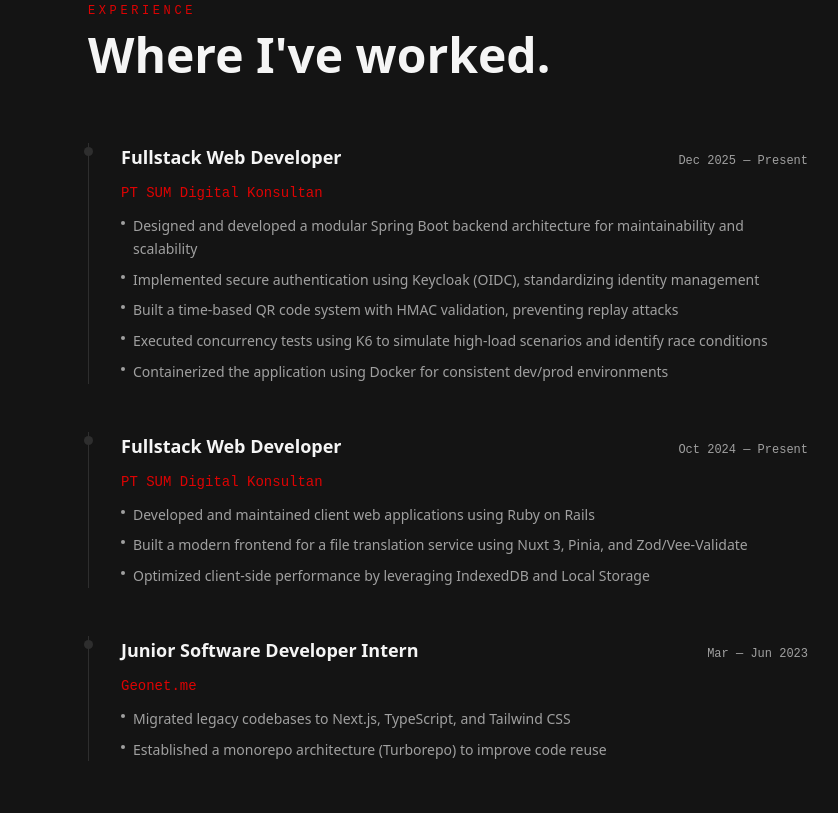
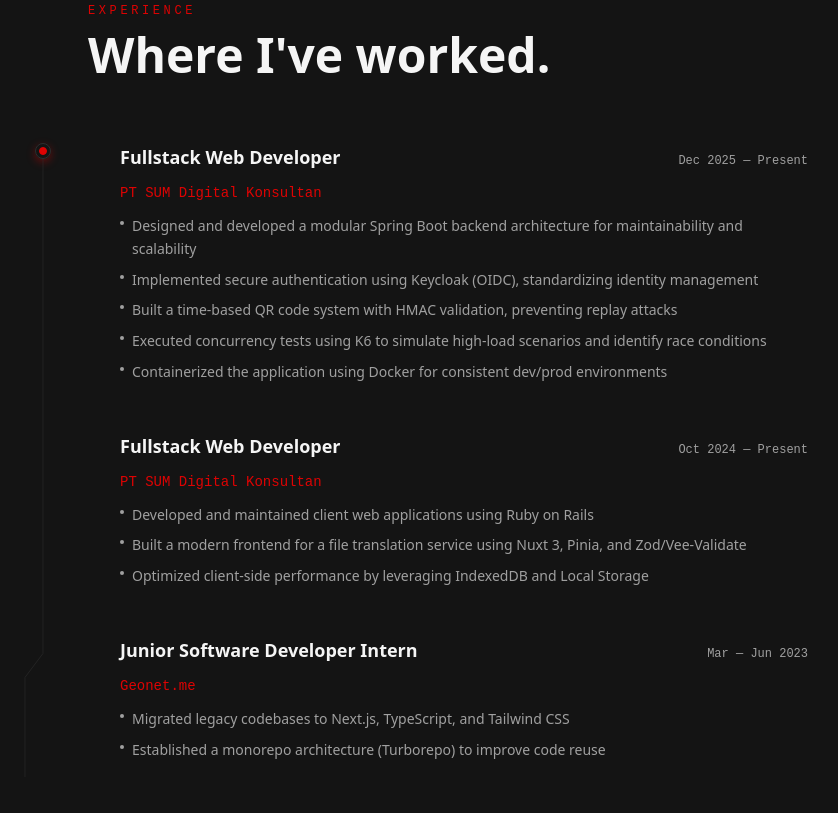
Before and after one commit to ekajaya740/ekajaya740.github.io, an Astro site: page / in a window 1280 px wide. Shown: the part 1587-2400 px from the top of the page, without its empty margins (192-1030 px from the left). Built offline with nearby package versions, Linux system fonts and the light colour scheme; Astro itself is replaced by a stand-in of ours.

Commit message:
feat: add TracingBeam component to experience section
Add Aceternity-inspired TracingBeam React component with dark-theme
gradient (accent red -> yellow -> blue) that animates on scroll.

- Create TracingBeam.tsx in src/components/react/ with motion/react
- Replace old border-l timeline in ExperienceSection with TracingBeam
- Wire beam gradient using project palette colors
- Uses client:only=react (same pattern as WoeHeatmap)

```diff
--- a/package.json
+++ b/package.json
@@ -21,6 +21,7 @@
     "astro": "^6.1.8",
     "class-variance-authority": "^0.7.1",
     "clsx": "^2.1.1",
+    "motion": "^12.38.0",
     "react": "^19.2.5",
     "react-dom": "^19.2.5",
     "tailwind-merge": "^3.5.0",
--- /dev/null
+++ b/src/components/react/TracingBeam.tsx
@@ -0,0 +1,112 @@
+import React, { useEffect, useRef, useState } from 'react';
+import {
+  motion,
+  useScroll,
+  useTransform,
+  useVelocity,
+  useSpring,
+} from 'motion/react';
+import { cn } from '@/lib/utils';
+
+interface TracingBeamProps {
+  children: React.ReactNode;
+  className?: string;
+}
+
+export function TracingBeam({ children, className }: TracingBeamProps) {
+  const ref = useRef<HTMLDivElement>(null);
+  const { scrollYProgress } = useScroll({
+    target: ref,
+    offset: ['start start', 'end start'],
+  });
+
+  const contentRef = useRef<HTMLDivElement>(null);
+  const [svgHeight, setSvgHeight] = useState(0);
+
+  useEffect(() => {
+    if (contentRef.current) {
+      setSvgHeight(contentRef.current.offsetHeight);
+    }
+  }, []);
+
+  const y1 = useSpring(
+    useTransform(scrollYProgress, [0, 0.8], [50, svgHeight]),
+    { stiffness: 500, damping: 90 },
+  );
+  const y2 = useSpring(
+    useTransform(scrollYProgress, [0, 1], [50, svgHeight - 200]),
+    { stiffness: 500, damping: 90 },
+  );
+
+  return (
+    <motion.div
+      ref={ref}
+      className={cn('relative mx-auto h-full w-full', className)}
+    >
+      <div className="absolute top-0 -left-4 md:-left-20">
+        <motion.div
+          transition={{ duration: 0.2, delay: 0.5 }}
+          animate={{
+            boxShadow:
+              scrollYProgress.get() > 0
+                ? 'none'
+                : 'rgba(221, 3, 3, 0.4) 0px 3px 8px',
+          }}
+          className="ml-[27px] flex h-4 w-4 items-center justify-center rounded-full border border-border"
+        >
+          <motion.div
+            transition={{ duration: 0.2, delay: 0.5 }}
+            animate={{
+              backgroundColor: scrollYProgress.get() > 0 ? '#2e2e2e' : '#dd0303',
+              borderColor: scrollYProgress.get() > 0 ? '#2e2e2e' : '#dd0303',
+            }}
+            className="h-2 w-2 rounded-full border border-border bg-muted-foreground"
+          />
+        </motion.div>
+
+        <svg
+          viewBox={`0 0 20 ${svgHeight}`}
+          width="20"
+          height={svgHeight}
+          className="ml-4 block"
+          aria-hidden="true"
+        >
+          {/* dim background path */}
+          <motion.path
+            d={`M 1 0V -36 l 18 24 V ${svgHeight * 0.8} l -18 24V ${svgHeight}`}
+            fill="none"
+            stroke="#2e2e2e"
+            strokeOpacity="0.6"
+            transition={{ duration: 10 }}
+          />
+          {/* scroll-driven lit path */}
+          <motion.path
+            d={`M 1 0V -36 l 18 24 V ${svgHeight * 0.8} l -18 24V ${svgHeight}`}
+            fill="none"
+            stroke="url(#tracing-beam-gradient)"
+            strokeWidth="1.25"
+            className="motion-reduce:hidden"
+            transition={{ duration: 10 }}
+          />
+          <defs>
+            <motion.linearGradient
+              id="tracing-beam-gradient"
+              gradientUnits="userSpaceOnUse"
+              x1="0"
+              x2="0"
+              y1={y1}
+              y2={y2}
+            >
+              <stop stopColor="#dd0303" stopOpacity="0" />
+              <stop stopColor="#dd0303" />
+              <stop offset="0.5" stopColor="#fbff1a" />
+              <stop offset="1" stopColor="#1472ff" stopOpacity="0" />
+            </motion.linearGradient>
+          </defs>
+        </svg>
+      </div>
+
+      <div ref={contentRef}>{children}</div>
+    </motion.div>
+  );
+}
--- a/src/components/sections/ExperienceSection.astro
+++ b/src/components/sections/ExperienceSection.astro
@@ -1,4 +1,6 @@
 ---
+import { TracingBeam } from '@/components/react/TracingBeam';
+
 const experiences = [
   {
     role: 'Fullstack Web Developer',
@@ -44,11 +46,10 @@ const experiences = [
       </h2>
     </header>
 
-    <div class="space-y-12">
-      {experiences.map((exp, i) => (
-        <article class="group relative pl-6 md:pl-8 border-l border-border hover:border-accent transition-colors">
-          <div class="absolute -left-[5px] top-1 w-[9px] h-[9px] rounded-full bg-border group-hover:bg-accent transition-colors" />
-
+    <TracingBeam client:only="react">
+      <div class="space-y-12 pl-6 md:pl-8">
+        {experiences.map((exp) => (
+          <article class="group">
             <div class="flex flex-col md:flex-row md:items-baseline md:justify-between gap-1 mb-3">
               <h3 class="text-lg font-bold text-foreground">{exp.role}</h3>
               <time class="font-mono text-xs text-muted-foreground">{exp.period}</time>
@@ -67,5 +68,6 @@ const experiences = [
           </article>
         ))}
       </div>
+    </TracingBeam>
   </div>
 </section>
```
Also changed, not shown: components.json, 1 other file. Lines whose indentation alone changed are shown as unchanged.
